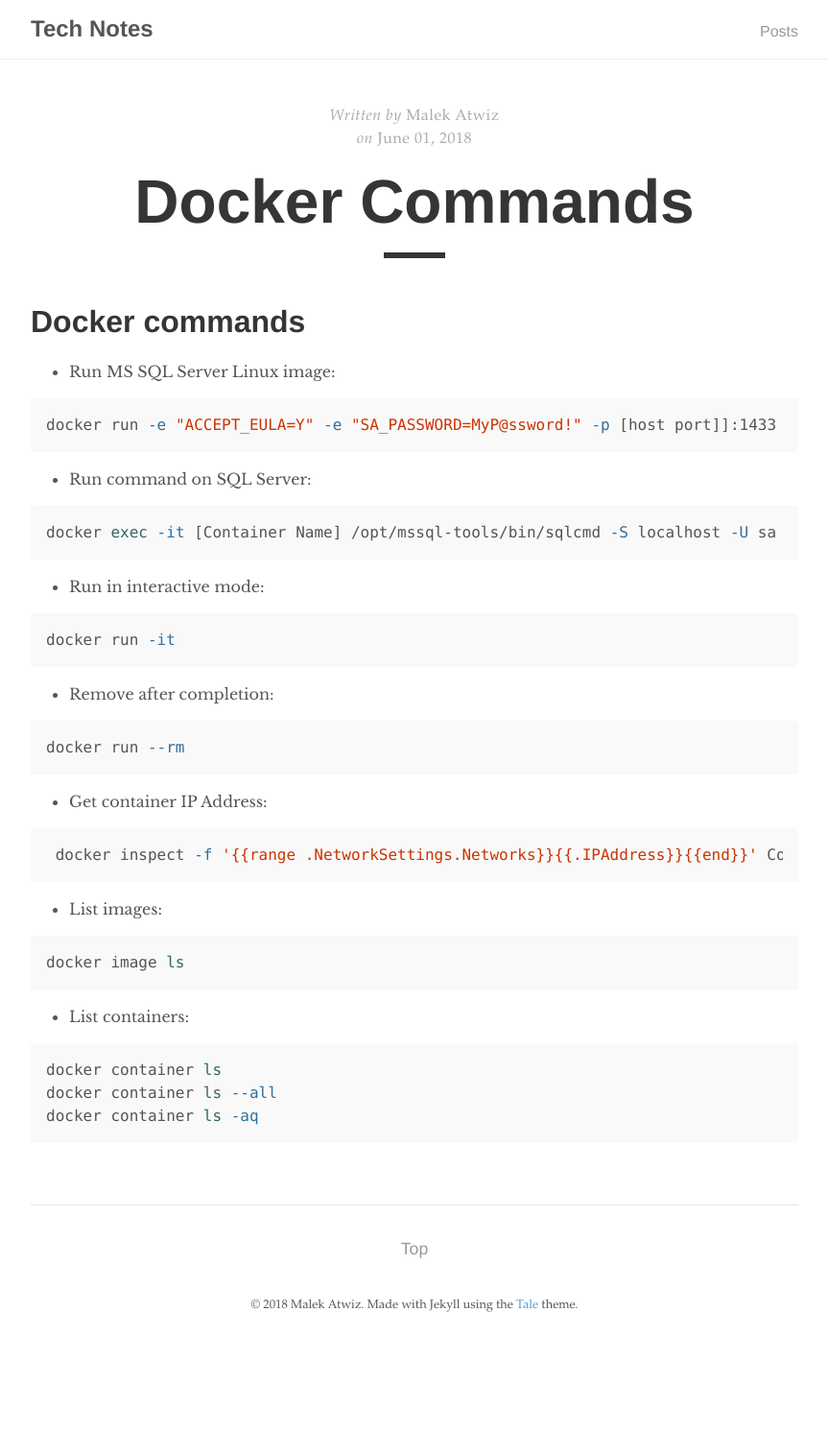
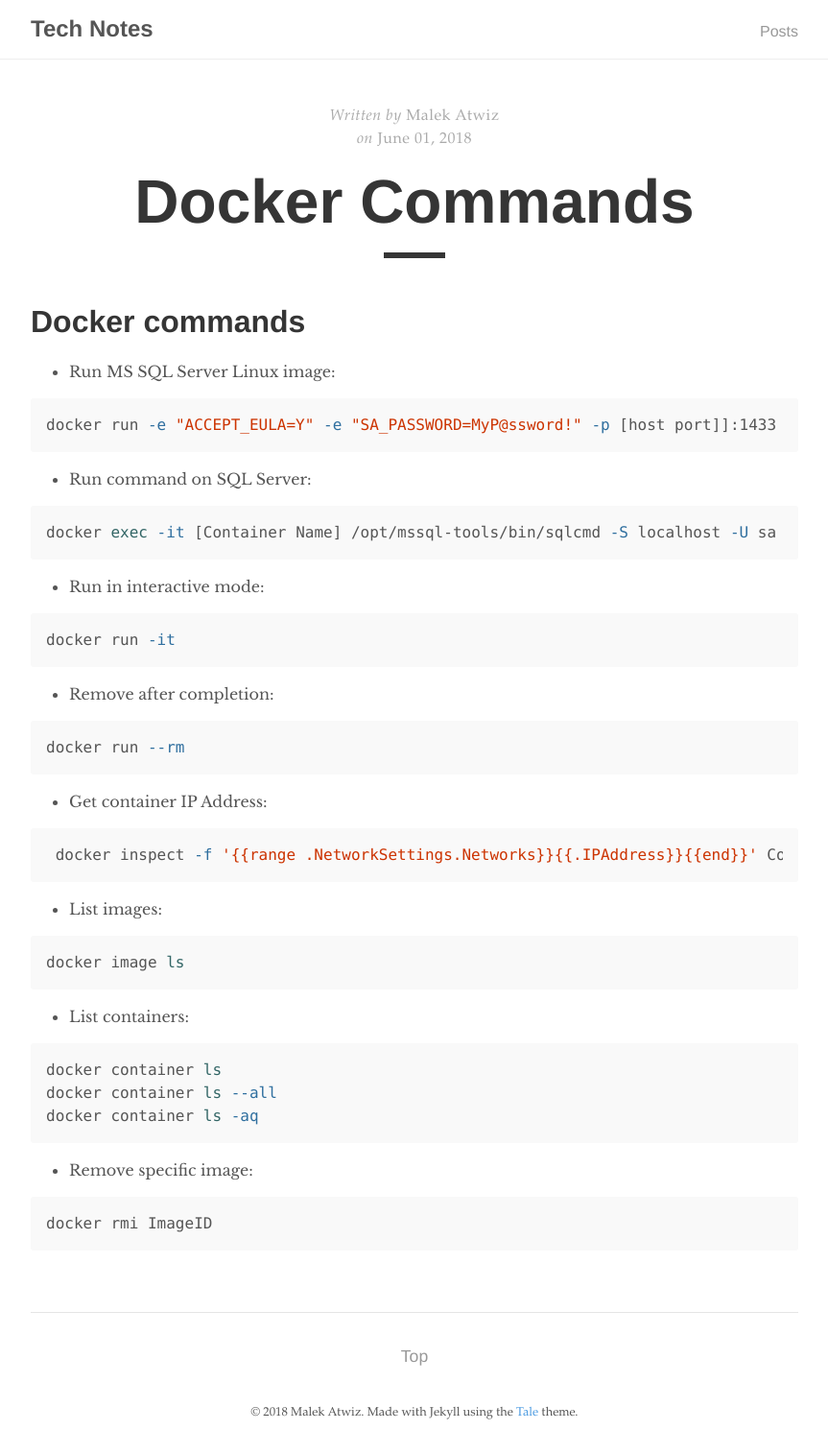
Before and after one commit to malekatwiz/Notes, a Jekyll site: the page built from _posts/2018-06-01-docker-commands.md, in a window 1280 px wide. Shown: the whole page at 96% size, without its empty margins (208-1071 px from the left). Built offline with Jekyll 4.4.1, drawn with Linux system fonts in a browser that asks for light colours; before the commit the page ends 1403 px from its top, so only the background shows below that.

Commit message:
docker command

```diff
--- a/_posts/2018-06-01-docker-commands.md
+++ b/_posts/2018-06-01-docker-commands.md
@@ -42,3 +42,8 @@ docker container ls
 docker container ls --all
 docker container ls -aq
 {% endhighlight %}
+
+* Remove specific image:
+{% highlight bash %}
+docker rmi ImageID
+{% endhighlight %}
```
